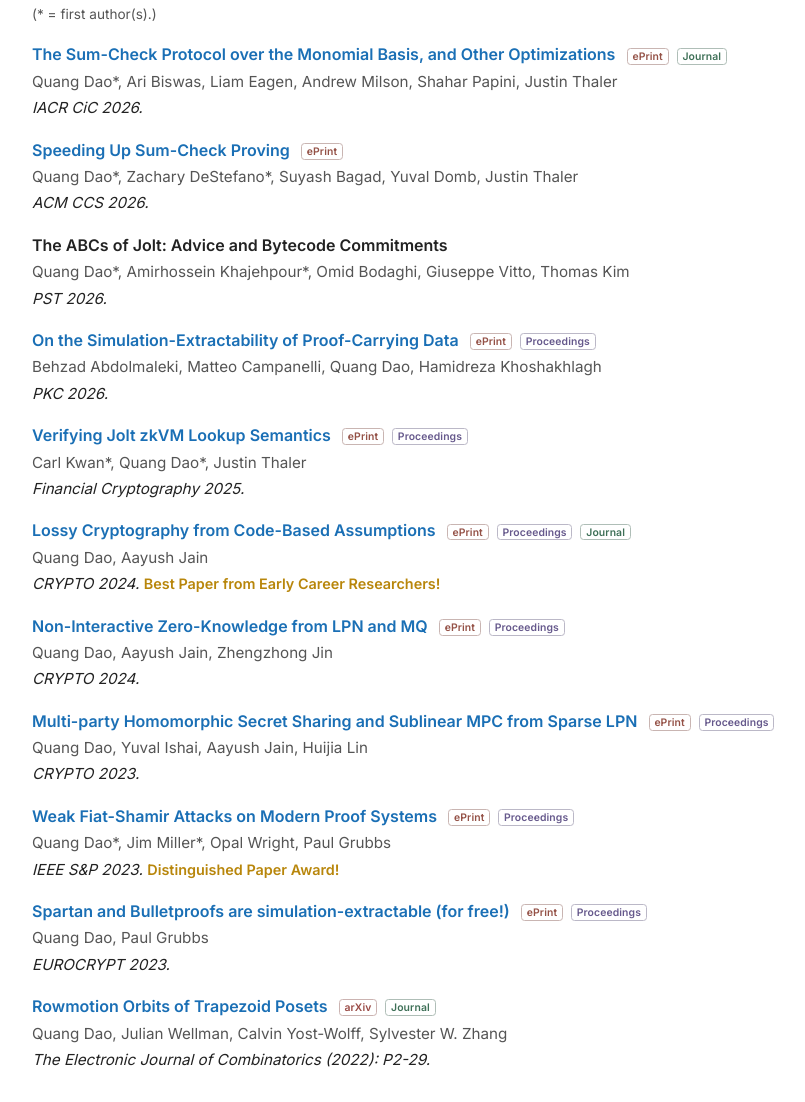
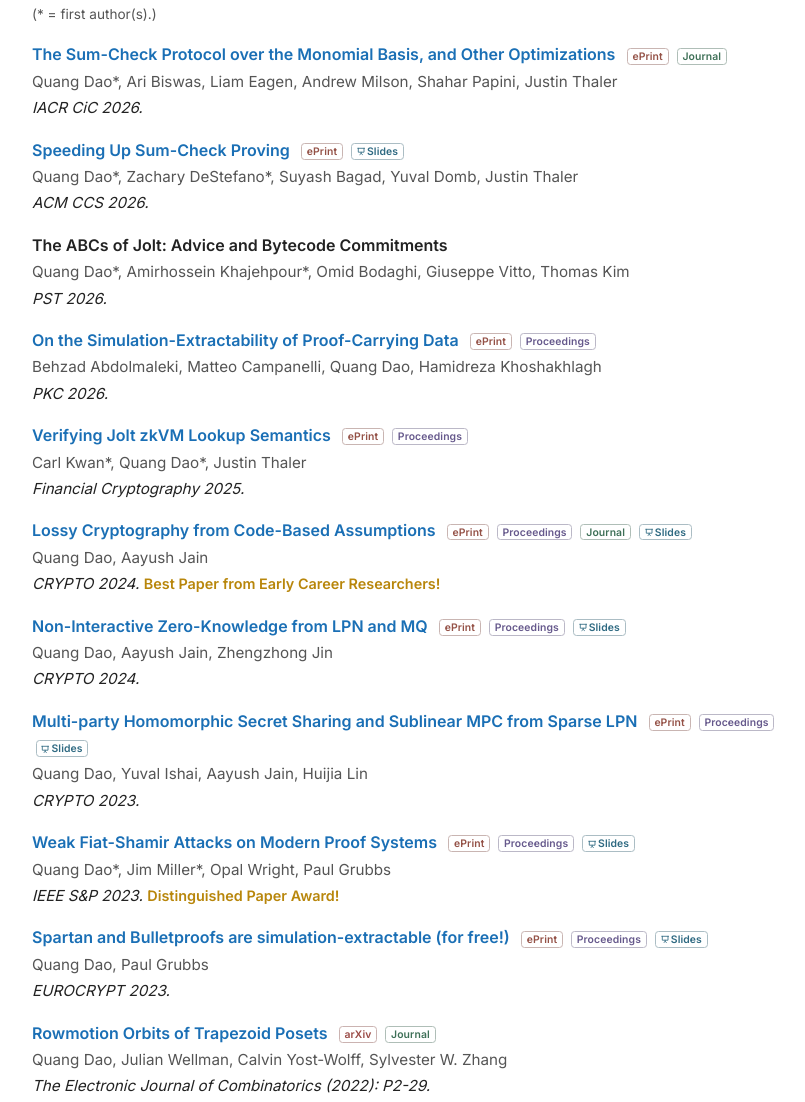
Before and after one commit to quangvdao/quangvdao.github.io, a plain HTML site: page index.html in a window 1280 px wide. Shown: the part 2249-3351 px from the top of the page, without its empty margins (214-1019 px from the left). Drawn offline with Linux system fonts and the light colour scheme.

Commit message:
Add slides links to nine more papers
Host talk slides for Aerie, VCVio, Speeding Up Sum-Check Proving, Lossy
Cryptography, NIZK from LPN and MQ, Multi-party HSS, Weak Fiat-Shamir
(RWC 2024 deck), and Spartan and Bulletproofs under slides/, and link
each from a Slides badge on its paper entry. The Akita entry links the
already-hosted slides/akita.pdf.

```diff
--- a/index.html
+++ b/index.html
@@ -100,6 +100,7 @@
             <a class="pub-title" href="papers/authored/aerie-efficient-aggregation-falcon-signatures.pdf" title="Read the self-hosted PDF">Aerie: Efficient Aggregation of Falcon Signatures</a>
             <span class="paper-links" aria-label="Paper versions">
               <a class="paper-link paper-link-eprint" href="https://eprint.iacr.org/2026/2501" aria-label="View on IACR ePrint" title="IACR ePrint 2026/2501">ePrint</a>
+              <a class="paper-link paper-link-slides" href="slides/aerie-slide.pdf" aria-label="View the slides" title="Slides from the Aerie talk"><svg class="paper-link-icon" viewBox="0 0 16 16" aria-hidden="true" focusable="false"><path fill="none" stroke="currentColor" stroke-width="1.6" stroke-linecap="round" stroke-linejoin="round" d="M1.5 2.5h13M2.5 2.5v7.5h11V2.5M8 10v2.5M5.5 14.5 8 12.5l2.5 2"/></svg>Slides</a>
             </span>
           </span><br>
           <span class="pub-authors">Alberto Centelles*, Quang Dao*, Mohammadtaghi Badakhshan, Justin Thaler</span><br>
@@ -141,6 +142,7 @@
             <a class="pub-title" href="papers/authored/akita-high-performance-lattice-pcs.pdf" title="Read the self-hosted PDF">Akita: A High-Performance Lattice-Based Polynomial Commitment Scheme</a>
             <span class="paper-links" aria-label="Paper versions">
               <a class="paper-link paper-link-eprint" href="https://eprint.iacr.org/2026/1983" aria-label="View on IACR ePrint" title="IACR ePrint 2026/1983">ePrint</a>
+              <a class="paper-link paper-link-slides" href="slides/akita.pdf" aria-label="View the slides" title="Slides from the NYU Crypto &amp; Sec Seminar talk"><svg class="paper-link-icon" viewBox="0 0 16 16" aria-hidden="true" focusable="false"><path fill="none" stroke="currentColor" stroke-width="1.6" stroke-linecap="round" stroke-linejoin="round" d="M1.5 2.5h13M2.5 2.5v7.5h11V2.5M8 10v2.5M5.5 14.5 8 12.5l2.5 2"/></svg>Slides</a>
             </span>
           </span><br>
           <span class="pub-authors">Quang Dao*, Omid Bodaghi, Amirhossein Khajehpour, Giuseppe Vitto, Mohammadtaghi Badakhshan, Markos Georghiades, Fengrun Liu, Jiapeng Zhang, Justin Thaler</span><br>
@@ -171,6 +173,7 @@
             <a class="pub-title" href="papers/authored/vcvio-verified-cryptography-lean.pdf" title="Read the self-hosted PDF">VCVio: Verified Cryptography in Lean via Oracle Effects and Handlers</a>
             <span class="paper-links" aria-label="Paper versions">
               <a class="paper-link paper-link-eprint" href="https://eprint.iacr.org/2026/899" aria-label="View on IACR ePrint" title="IACR ePrint 2026/899">ePrint</a>
+              <a class="paper-link paper-link-slides" href="slides/vcvio-slide.pdf" aria-label="View the slides" title="Slides from the VCVio talk"><svg class="paper-link-icon" viewBox="0 0 16 16" aria-hidden="true" focusable="false"><path fill="none" stroke="currentColor" stroke-width="1.6" stroke-linecap="round" stroke-linejoin="round" d="M1.5 2.5h13M2.5 2.5v7.5h11V2.5M8 10v2.5M5.5 14.5 8 12.5l2.5 2"/></svg>Slides</a>
             </span>
           </span><br>
           <span class="pub-authors">Devon Tuma*, Quang Dao*, James Waters, Alexander Hicks, Nicholas Hopper</span><br>
@@ -210,6 +213,7 @@
             <a class="pub-title" href="papers/authored/speeding-up-sum-check-proving.pdf" title="Read the self-hosted PDF">Speeding Up Sum-Check Proving</a>
             <span class="paper-links" aria-label="Paper versions">
               <a class="paper-link paper-link-eprint" href="https://eprint.iacr.org/2026/587" aria-label="View on IACR ePrint" title="IACR ePrint 2026/587">ePrint</a>
+              <a class="paper-link paper-link-slides" href="slides/speeding-up-sumcheck-slide.pdf" aria-label="View the slides" title="Slides from the CMU talk"><svg class="paper-link-icon" viewBox="0 0 16 16" aria-hidden="true" focusable="false"><path fill="none" stroke="currentColor" stroke-width="1.6" stroke-linecap="round" stroke-linejoin="round" d="M1.5 2.5h13M2.5 2.5v7.5h11V2.5M8 10v2.5M5.5 14.5 8 12.5l2.5 2"/></svg>Slides</a>
             </span>
           </span><br>
           <span class="pub-authors">Quang Dao*, Zachary DeStefano*, Suyash Bagad, Yuval Domb, Justin Thaler</span><br>
@@ -251,6 +255,7 @@
               <a class="paper-link paper-link-eprint" href="https://eprint.iacr.org/2024/175" aria-label="View on IACR ePrint" title="IACR ePrint 2024/175">ePrint</a>
               <a class="paper-link paper-link-proceedings" href="https://doi.org/10.1007/978-3-031-68382-4_2" aria-label="View CRYPTO 2024 proceedings version" title="CRYPTO 2024 proceedings">Proceedings</a>
               <a class="paper-link paper-link-journal" href="https://doi.org/10.1007/s00145-025-09553-6" aria-label="View Journal of Cryptology version" title="Journal of Cryptology 2025">Journal</a>
+              <a class="paper-link paper-link-slides" href="slides/lossy-cryptography-slide.pdf" aria-label="View the slides" title="Slides from the CRYPTO 2024 talk"><svg class="paper-link-icon" viewBox="0 0 16 16" aria-hidden="true" focusable="false"><path fill="none" stroke="currentColor" stroke-width="1.6" stroke-linecap="round" stroke-linejoin="round" d="M1.5 2.5h13M2.5 2.5v7.5h11V2.5M8 10v2.5M5.5 14.5 8 12.5l2.5 2"/></svg>Slides</a>
             </span>
           </span><br>
           <span class="pub-authors">Quang Dao, Aayush Jain</span><br>
@@ -262,6 +267,7 @@
             <span class="paper-links" aria-label="Paper versions">
               <a class="paper-link paper-link-eprint" href="https://eprint.iacr.org/2024/1254" aria-label="View on IACR ePrint" title="IACR ePrint 2024/1254">ePrint</a>
               <a class="paper-link paper-link-proceedings" href="https://doi.org/10.1007/978-3-031-68400-5_10" aria-label="View CRYPTO 2024 proceedings version" title="CRYPTO 2024 proceedings">Proceedings</a>
+              <a class="paper-link paper-link-slides" href="slides/nizk-lpn-mq-slide.pdf" aria-label="View the slides" title="Slides from the CRYPTO 2024 talk"><svg class="paper-link-icon" viewBox="0 0 16 16" aria-hidden="true" focusable="false"><path fill="none" stroke="currentColor" stroke-width="1.6" stroke-linecap="round" stroke-linejoin="round" d="M1.5 2.5h13M2.5 2.5v7.5h11V2.5M8 10v2.5M5.5 14.5 8 12.5l2.5 2"/></svg>Slides</a>
             </span>
           </span><br>
           <span class="pub-authors">Quang Dao, Aayush Jain, Zhengzhong Jin</span><br>
@@ -273,6 +279,7 @@
             <span class="paper-links" aria-label="Paper versions">
               <a class="paper-link paper-link-eprint" href="https://eprint.iacr.org/2023/1593" aria-label="View on IACR ePrint" title="IACR ePrint 2023/1593">ePrint</a>
               <a class="paper-link paper-link-proceedings" href="https://doi.org/10.1007/978-3-031-38545-2_11" aria-label="View CRYPTO 2023 proceedings version" title="CRYPTO 2023 proceedings">Proceedings</a>
+              <a class="paper-link paper-link-slides" href="slides/multiparty-hss-sparse-lpn-slide.pdf" aria-label="View the slides" title="Slides from the CRYPTO 2023 talk"><svg class="paper-link-icon" viewBox="0 0 16 16" aria-hidden="true" focusable="false"><path fill="none" stroke="currentColor" stroke-width="1.6" stroke-linecap="round" stroke-linejoin="round" d="M1.5 2.5h13M2.5 2.5v7.5h11V2.5M8 10v2.5M5.5 14.5 8 12.5l2.5 2"/></svg>Slides</a>
             </span>
           </span><br>
           <span class="pub-authors">Quang Dao, Yuval Ishai, Aayush Jain, Huijia Lin</span><br>
@@ -284,6 +291,7 @@
             <span class="paper-links" aria-label="Paper versions">
               <a class="paper-link paper-link-eprint" href="https://eprint.iacr.org/2023/691" aria-label="View on IACR ePrint" title="IACR ePrint 2023/691">ePrint</a>
               <a class="paper-link paper-link-proceedings" href="https://doi.org/10.1109/SP46215.2023.10179408" aria-label="View IEEE Symposium on Security and Privacy 2023 proceedings version" title="IEEE S&amp;P 2023 proceedings">Proceedings</a>
+              <a class="paper-link paper-link-slides" href="slides/weak-fiat-shamir-slide.pdf" aria-label="View the slides" title="Slides from the Real World Crypto 2024 talk"><svg class="paper-link-icon" viewBox="0 0 16 16" aria-hidden="true" focusable="false"><path fill="none" stroke="currentColor" stroke-width="1.6" stroke-linecap="round" stroke-linejoin="round" d="M1.5 2.5h13M2.5 2.5v7.5h11V2.5M8 10v2.5M5.5 14.5 8 12.5l2.5 2"/></svg>Slides</a>
             </span>
           </span><br>
           <span class="pub-authors">Quang Dao*, Jim Miller*, Opal Wright, Paul Grubbs</span><br>
@@ -295,6 +303,7 @@
             <span class="paper-links" aria-label="Paper versions">
               <a class="paper-link paper-link-eprint" href="https://eprint.iacr.org/2023/494" aria-label="View on IACR ePrint" title="IACR ePrint 2023/494">ePrint</a>
               <a class="paper-link paper-link-proceedings" href="https://doi.org/10.1007/978-3-031-30617-4_18" aria-label="View EUROCRYPT 2023 proceedings version" title="EUROCRYPT 2023 proceedings">Proceedings</a>
+              <a class="paper-link paper-link-slides" href="slides/spartan-bulletproofs-sim-ext-slide.pdf" aria-label="View the slides" title="Slides from the EUROCRYPT 2023 talk"><svg class="paper-link-icon" viewBox="0 0 16 16" aria-hidden="true" focusable="false"><path fill="none" stroke="currentColor" stroke-width="1.6" stroke-linecap="round" stroke-linejoin="round" d="M1.5 2.5h13M2.5 2.5v7.5h11V2.5M8 10v2.5M5.5 14.5 8 12.5l2.5 2"/></svg>Slides</a>
             </span>
           </span><br>
           <span class="pub-authors">Quang Dao, Paul Grubbs</span><br>
```
Also changed, not shown: 8 other files.
